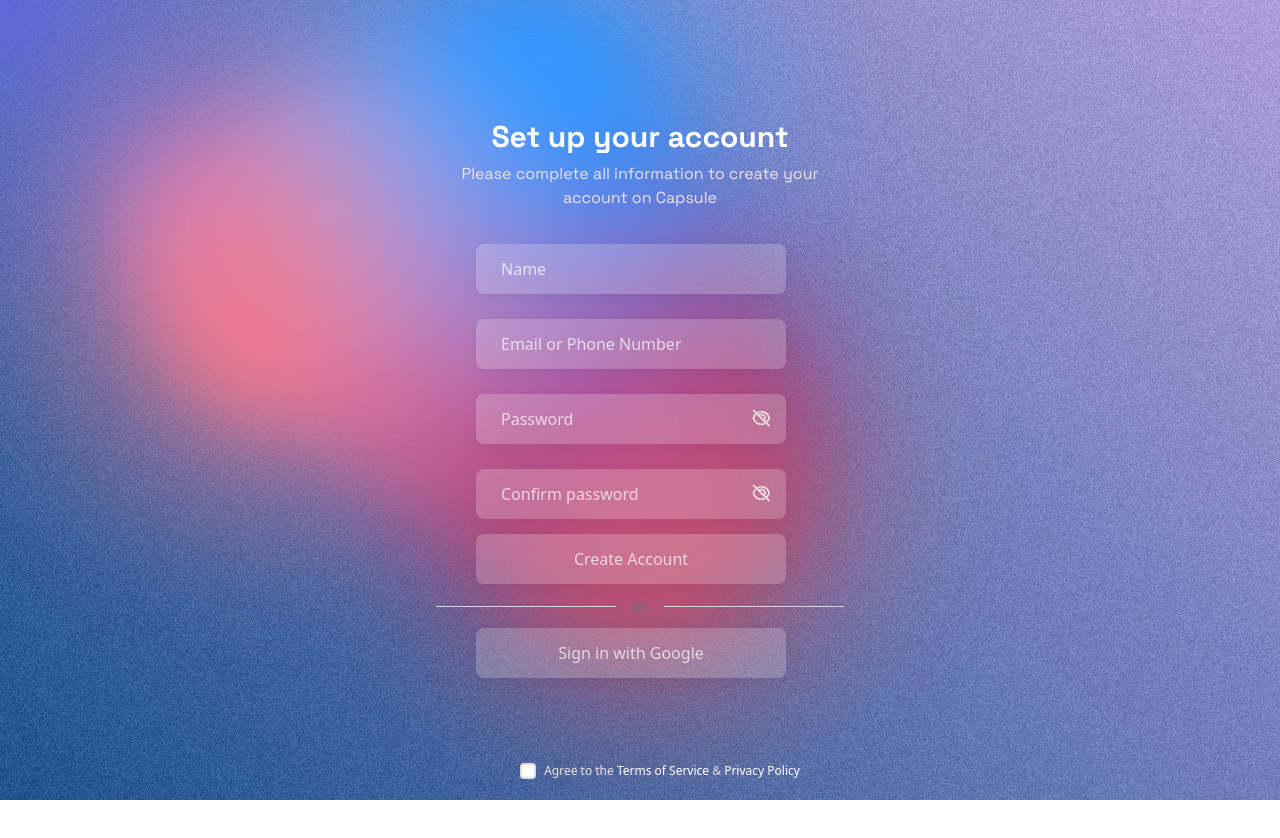
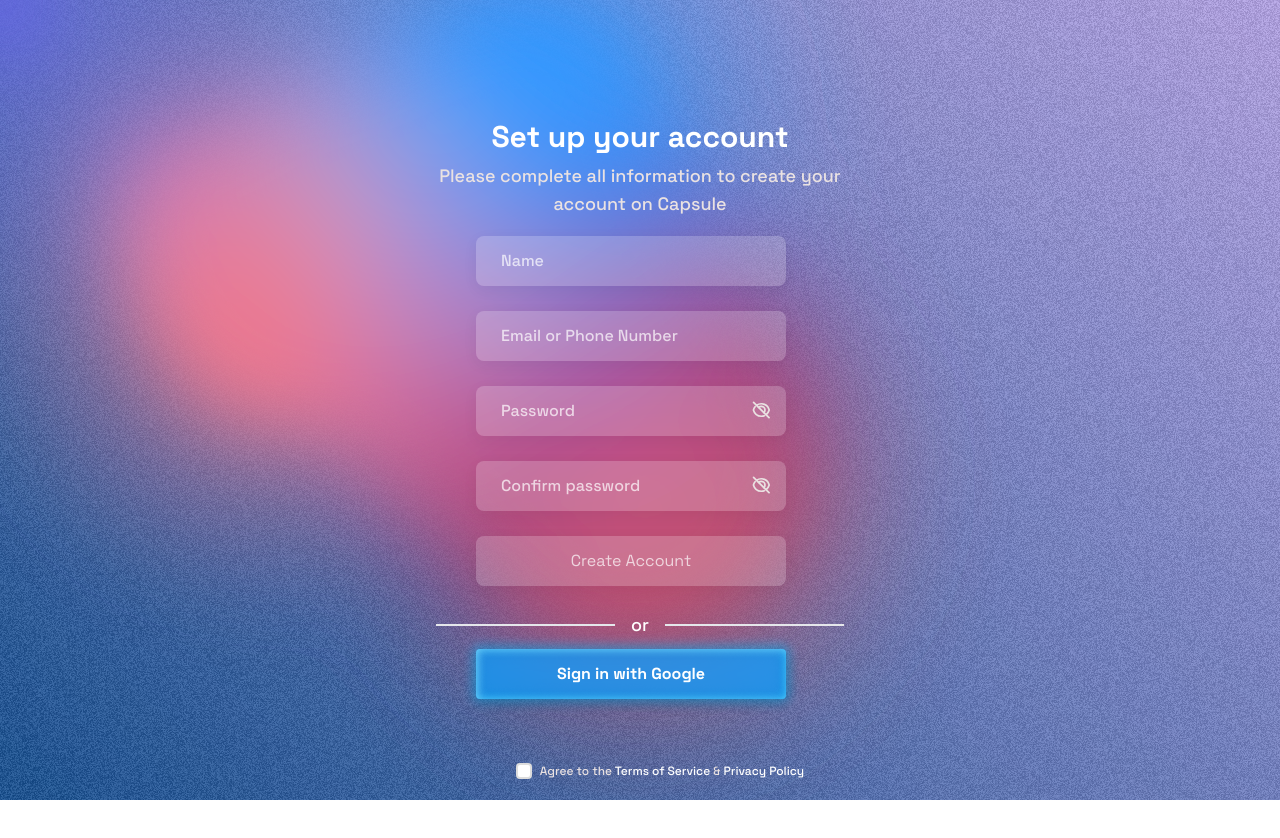
Before and after one commit to PennSpark/sp25-penn-time-capsule, a React (Vite) app in the folder frontend/: page /register in a window 1280 px wide. Shown: the top 838 px of the page. Built offline with nearby package versions, Linux system fonts and the light colour scheme; no server answers.

Commit message:
register page style changes

```diff
--- a/frontend/src/pages/Register.tsx
+++ b/frontend/src/pages/Register.tsx
@@ -100,21 +100,15 @@ const Register: React.FC = () => {
   });
 
   return (
-    <div className="overflow-hidden">
+    <div className="overflow-hidden font-poppins">
       <GradientBackground />
 
       <div className="login">
         <section id="login-form">
-          <h1
-            className="space-grotesk"
-            style={{ zIndex: 100, fontSize: "30px" }}
-          >
-            Set up your account
-          </h1>
-          <p className="space-grotesk" style={{ zIndex: 100 }}>
+          <h1 style={{ zIndex: 100, fontSize: "30px" }}>Set up your account</h1>
+          <p className="text-lg mb-2 z-50">
             Please complete all information to create your account on Capsule
           </p>
-          <br />
           <form onSubmit={handleSubmit} autoComplete="off">
             <div className="input-group">
               <input
@@ -293,20 +287,21 @@ const Register: React.FC = () => {
             )}
             <button
               type="submit"
-              className="bold-button flex items-center justify-center gap-2"
+              className="bold-button flex items-center justify-center"
+              style={{ marginTop: "25px", marginBottom: "25px" }}
             >
               Create Account
             </button>
             <div className="flex items-center justify-center">
-              <div className="flex-grow border-t border-gray-300"></div>
-              <span className="mx-4 text-gray-500">or</span>
-              <div className="flex-grow border-t border-gray-300"></div>
+              <div className="flex-grow border-t border-[1px] border-gray-200"></div>
+              <span className="mx-4 text-white text-lg">or</span>
+              <div className="flex-grow border-t border-[1px] border-gray-200"></div>
             </div>
 
             <button
               type="button"
               onClick={() => googleSignup()}
-              className="bold-button flex items-center justify-center gap-2"
+              className="google-button flex items-center justify-center gap-2"
             >
               Sign in with Google
             </button>
```
